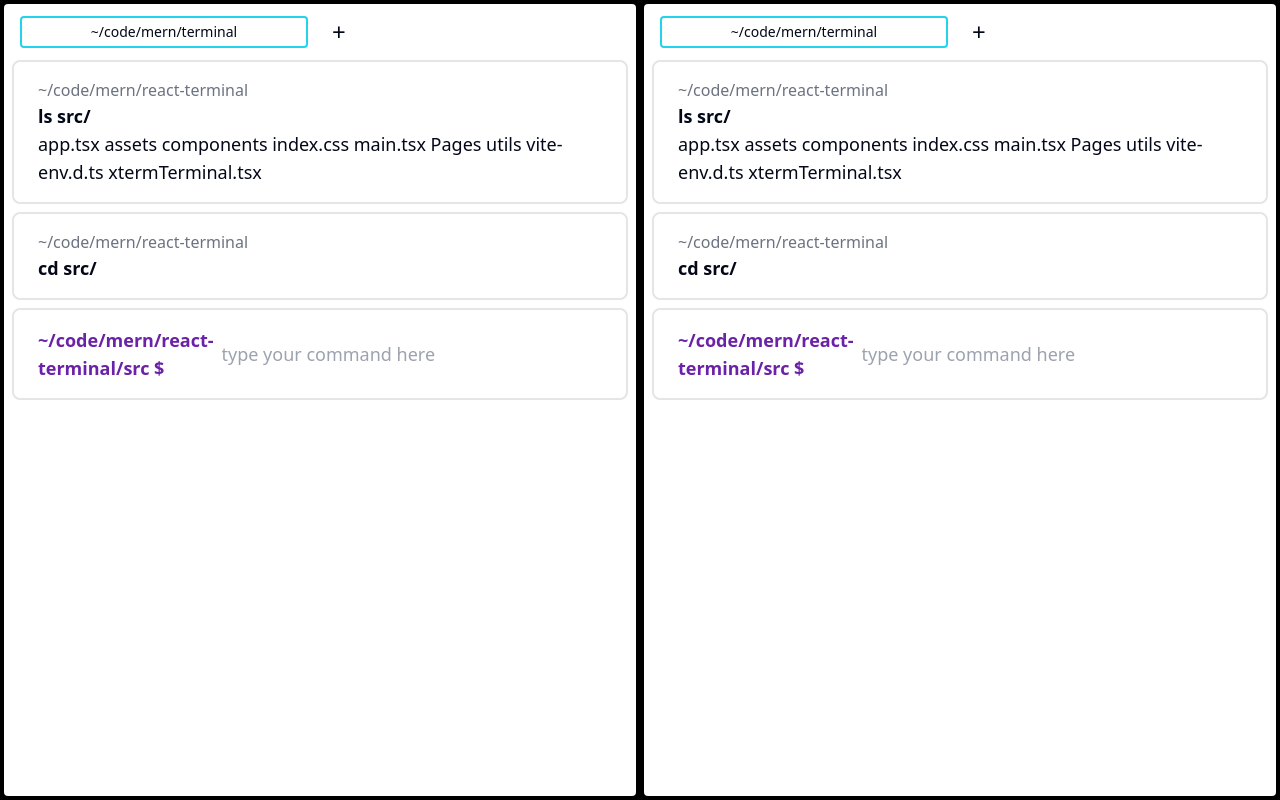
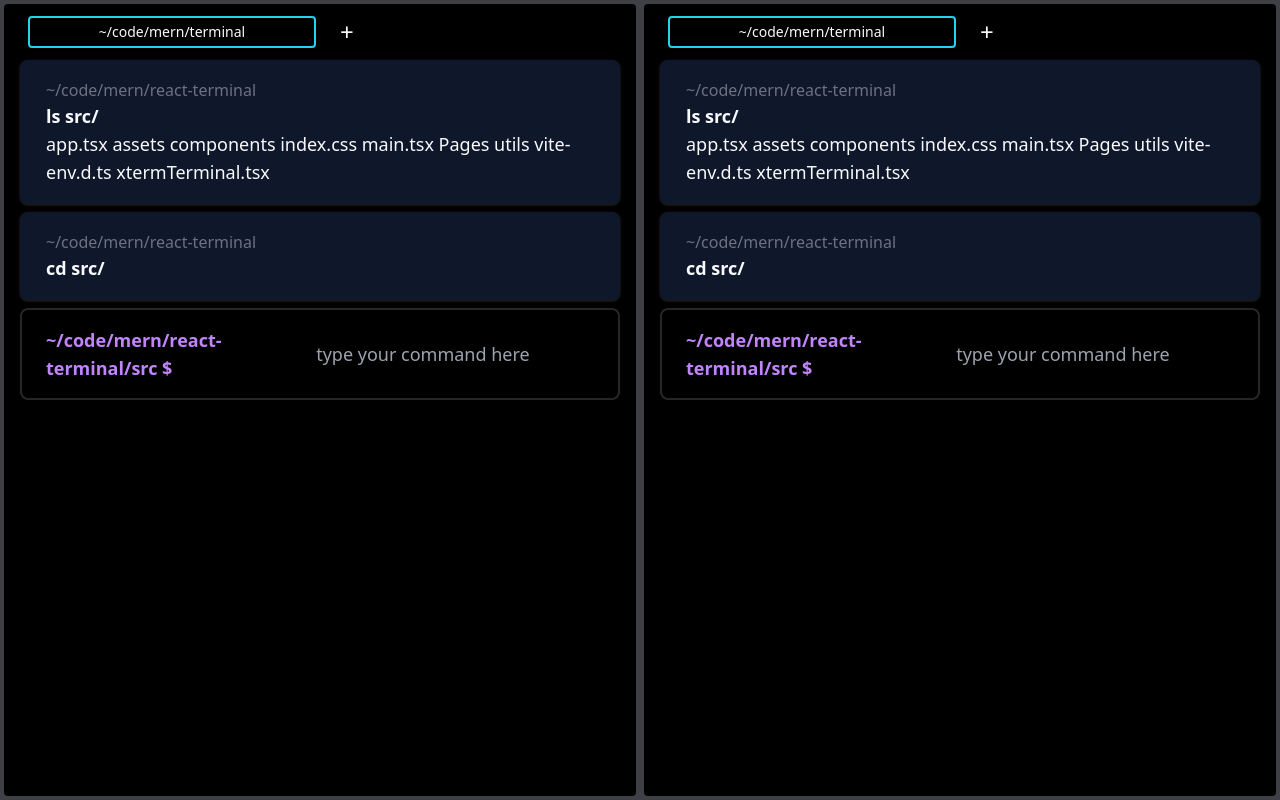
Before and after one commit to ParthKapoor-dev/react-terminal, a React (Vite) app: page / in a window 1280 px wide. Built offline with nearby package versions, Linux system fonts and the light colour scheme.

Commit message:
Basic UI Changes

```diff
--- a/src/Pages/TerminalScreen.tsx
+++ b/src/Pages/TerminalScreen.tsx
@@ -30,8 +30,8 @@ export default function TerminalScreen({ Tabs, setTabs }: TerminalScreenProps) {
     }
 
     return (
-        <div className="h-screen bg-black p-1 overflow-hidden">
-            <div className="flex flex-col bg-white rounded h-full py-2 overflow-scroll">
+        <div className="h-screen bg-black dark:bg-zinc-700 p-1 overflow-hidden">
+            <div className="flex flex-col bg-white dark:bg-black h-full py-2 overflow-scroll rounded px-2">
                 <Header addTabs={addTabs} Tabs={Tabs} currentTab={currentTab} setCurrentTab={setCurrentTab} />
                 <TabPage {...currentTab} addBlock={addBlock} />
             </div>
--- a/src/Providers/ThemeProvider.tsx
+++ b/src/Providers/ThemeProvider.tsx
@@ -14,7 +14,7 @@ type ThemeProviderState = {
 }
 
 const initialState: ThemeProviderState = {
-  theme: "system",
+  theme: "light",
   setTheme: () => null,
 }
 
--- a/src/Providers/index.tsx
+++ b/src/Providers/index.tsx
@@ -4,7 +4,7 @@ import { ThemeProvider } from "./ThemeProvider";
 export default function Providers({ children }: { children: ReactNode }) {
     return (
 
-        <ThemeProvider defaultTheme="light" storageKey="vite-ui-theme">
+        <ThemeProvider defaultTheme="dark" storageKey="vite-ui-theme">
             {children}
         </ThemeProvider>
     )
--- a/src/app.tsx
+++ b/src/app.tsx
@@ -4,6 +4,7 @@ import { cn } from "./utils/cn";
 import { TabProps } from "./types/Tabs";
 import { AppState, Section } from "./types/app";
 import { initialApp } from "./DummyData/initialApp";
+import Providers from "./Providers";
 
 export default function App() {
 
@@ -20,7 +21,9 @@ export default function App() {
 
     return (
         <div className="h-screen w-screen">
-            <Child state={app.windows[0]} setApp={setApp} parentIds={[]} />
+            <Providers>
+                <Child state={app.windows[0]} setApp={setApp} parentIds={[]} />
+            </Providers>
         </div>
     )
 }
--- a/src/components/Block/index.tsx
+++ b/src/components/Block/index.tsx
@@ -2,7 +2,7 @@ import { BlockProps } from "../../types/Tabs";
 
 export default function Block({ id, type, input, output, location }: BlockProps) {
     return (
-        <div className="py-4 px-6 border-2 border-neutral-200 rounded-lg m-2">
+        <div className="py-4 px-6 border-2 border-neutral-200 rounded-lg m-2 dark:border-slate-900 shadow dark:shadow-neutral-800 dark:bg-slate-900">
             <div className="text-gray-500">
                 {location}
             </div>
--- a/src/components/Header/index.tsx
+++ b/src/components/Header/index.tsx
@@ -1,5 +1,4 @@
 import HeaderTab from "./tab";
-import { useEffect } from "react";
 import { TabProps } from "../../types/Tabs";
 
 interface HeaderProps {
@@ -22,7 +21,7 @@ export default function Header({ Tabs, addTabs, setCurrentTab, currentTab }: Hea
     }
 
     return (
-        <div className="h-fit w-screen px-4 py-1 flex items-center justify-between">
+        <div className="h-fit w-full px-4 py-1 flex items-center justify-between">
             <div className="flex gap-2 items-center overflow-scroll">
                 {Tabs.map((item) => (
                     <HeaderTab
@@ -32,7 +31,7 @@ export default function Header({ Tabs, addTabs, setCurrentTab, currentTab }: Hea
                         setCurrentTab={setCurrentTab}
                     />
                 ))}
-                <div className="text-2xl px-4 rounded hover:bg-sky-100 cursor-pointer" onClick={handleAddTab}>
+                <div className="text-2xl px-4 rounded hover:bg-sky-100 cursor-pointer dark:hover:bg-cyan-800" onClick={handleAddTab}>
                     +
                 </div>
             </div>
--- a/src/components/Header/tab.tsx
+++ b/src/components/Header/tab.tsx
@@ -1,9 +1,9 @@
-import { TabProps } from "../../Pages/TabPage";
 import { cn } from "../../utils/cn"
+import { TabProps } from "../../types/Tabs"
 
 interface HeaderTabProps {
     tab: TabProps,
-    currentTab : TabProps,
+    currentTab: TabProps,
     setCurrentTab: React.Dispatch<React.SetStateAction<TabProps>>,
 }
 
@@ -14,7 +14,9 @@ export default function HeaderTab({ tab, currentTab, setCurrentTab }: HeaderTabP
     }
 
     return (
-        <div className={cn("text-sm w-[18rem] border-2 border-neutral-300 flex justify-center items-center py-1 rounded hover:bg-sky-100 duration-300 cursor-pointer", currentTab.tabId == tab.tabId && "border-cyan-400 ")}
+        <div className={cn("text-sm w-[18rem] border-2 border-neutral-300 flex justify-center items-center py-1 rounded hover:bg-sky-100 duration-300 cursor-pointer dark:hover:bg-cyan-900 dark:border-neutral-800",
+            currentTab.tabId == tab.tabId ? "border-cyan-400 dark:border-cyan-400 " : "dark:hover:border-cyan-900"
+        )}
             onClick={handleClick}>
 
             <div>
--- a/src/components/Terminal/index.tsx
+++ b/src/components/Terminal/index.tsx
@@ -82,15 +82,15 @@ export default function Terminal({ location, tabId, addBlock }: TerminalProps) {
     }
 
     return (
-        <div className="py-4 px-6 border-2 border-neutral-200 text-lg rounded-lg m-2">
+        <div className="py-4 px-6 border-2 border-neutral-200 dark:border-neutral-800 text-lg rounded-lg m-2 dark:bg-black">
             <form className="flex gap-2 relative" onSubmit={handleSubmit}>
-                <div className="text-purple-800 font-semibold" ref={locationRef}>
+                <div className=" text-purple-700 dark:text-purple-400 font-semibold" ref={locationRef}>
                     {location} $
                 </div>
                 <input
                     type="text"
                     placeholder="type your command here"
-                    className="focus-visible:outline-none w-[60rem]"
+                    className="focus-visible:outline-none w-[20rem] dark:bg-black"
                     value={input}
                     onChange={handleChange}
                     onKeyDown={handleKeys}
@@ -98,11 +98,11 @@ export default function Terminal({ location, tabId, addBlock }: TerminalProps) {
                 />
                 {showDropdown && (
                     <div
-                        className="absolute bg-white border border-gray-300 mt-1 p-2 rounded shadow-lg z-10"
+                        className="absolute bg-white border border-gray-300 mt-1 p-2 rounded shadow-lg z-10 dark:bg-black dark:border-neutral-800"
                         style={{ left: dropdownPosition.left }}
                     >
                         {samplePopup.map((item, index) => (
-                            <div key={index} className={cn("py-1 px-4 hover:bg-gray-200 cursor-pointer", selected === index && "bg-gray-200")} onClick={() => handleSuggestionClicked(item)}>
+                            <div key={index} className={cn("py-1 px-4 hover:bg-gray-200 dark:hover:bg-neutral-800 cursor-pointer", selected === index && "bg-gray-200 dark:bg-neutral-800")} onClick={() => handleSuggestionClicked(item)}>
                                 {item}
                             </div>
                         ))}
```
Also changed, not shown: src/Pages/TabPage.tsx (+0 -9 lines).
